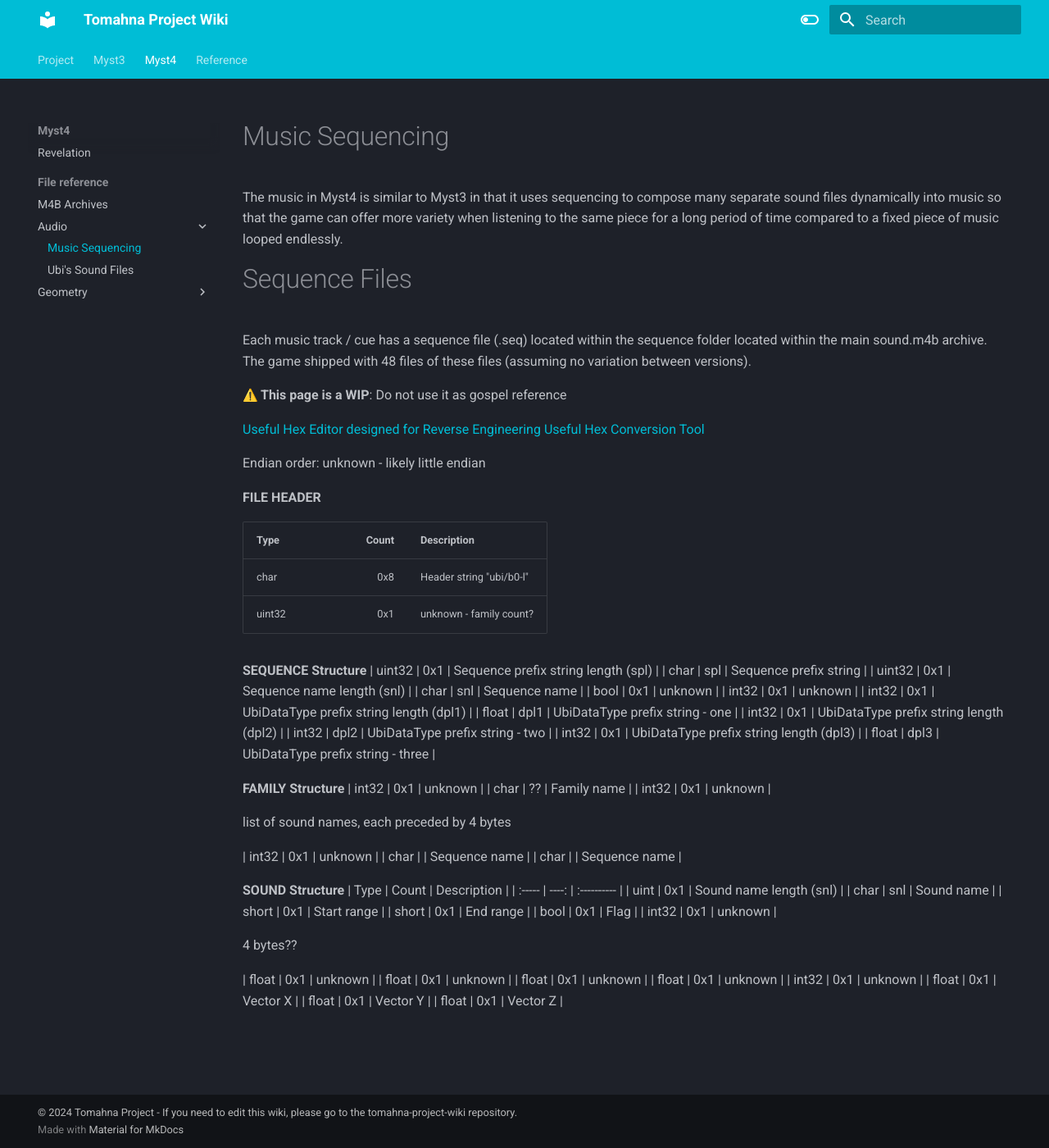
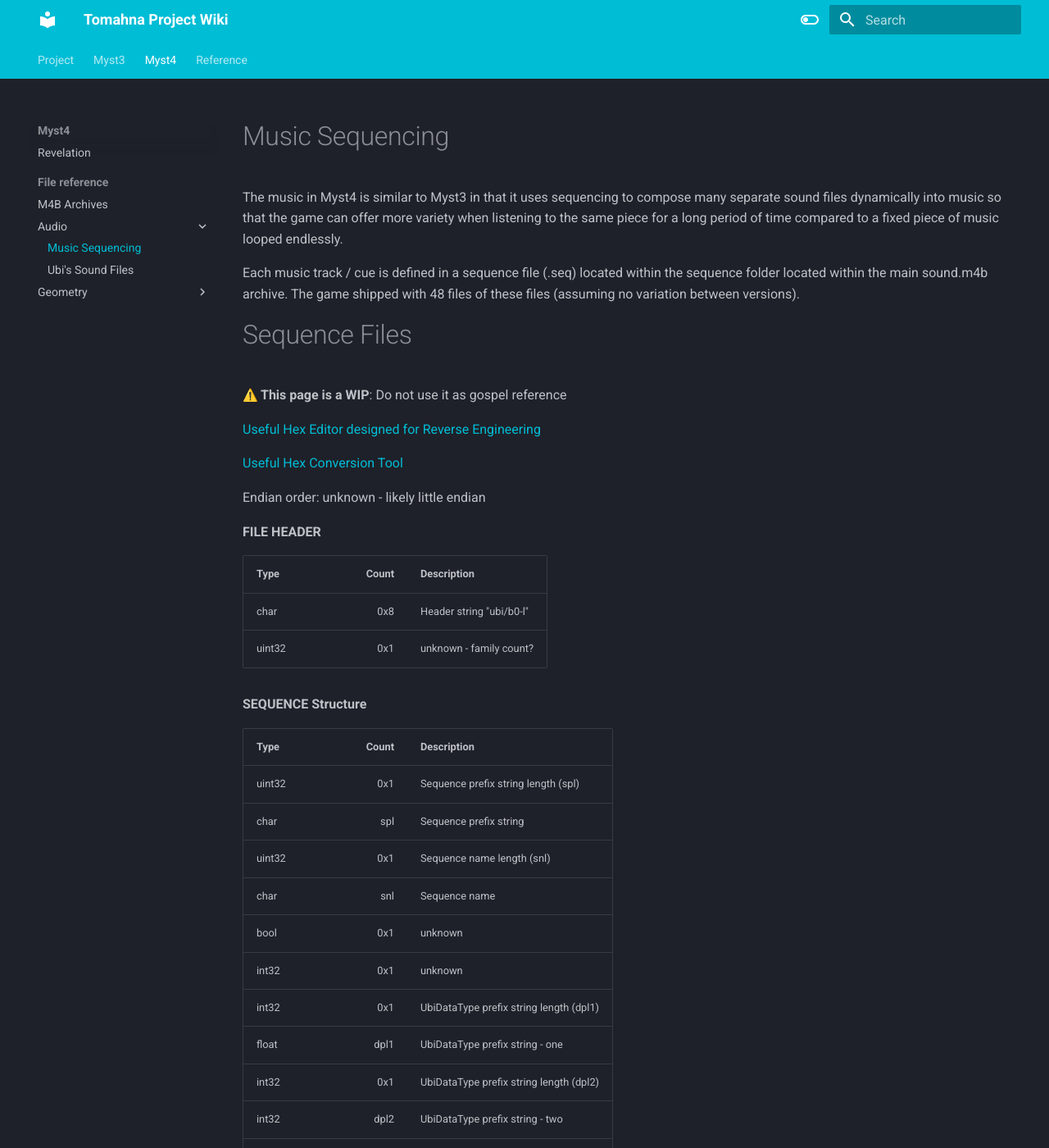
Before and after one commit to TomahnaProject/tomahna-project-wiki, an MkDocs documentation site: the page built from docs/myst4/file-reference/audio/sequences.md, in a window 1280 px wide and 1400 px high. Shown: the whole window at 82% size. Built offline with MkDocs 1.6.1 and Material for MkDocs 9.7.7, drawn with Linux system fonts in a browser that asks for light colours; emoji names are drawn with the system emoji font; some of the changed text lies outside the part shown.

Commit message:
fixing the sequence.md because table is still broken

```diff
--- a/docs/myst4/file-reference/audio/sequences.md
+++ b/docs/myst4/file-reference/audio/sequences.md
@@ -2,14 +2,14 @@
 
 The music in Myst4 is similar to Myst3 in that it uses sequencing to compose many separate sound files dynamically into music so that the game can offer more variety when listening to the same piece for a long period of time compared to a fixed piece of music looped endlessly.
 
-# Sequence Files
-
-Each music track / cue has a sequence file (.seq) located within the sequence folder located within the main sound.m4b archive.
+Each music track / cue is defined in a sequence file (.seq) located within the sequence folder located within the main sound.m4b archive.
 The game shipped with 48 files of these files (assuming no variation between versions).
 
+# Sequence Files
 :warning: **This page is a WIP**: Do not use it as gospel reference
 
 [Useful Hex Editor designed for Reverse Engineering](https://web.imhex.werwolv.net/)
+
 [Useful Hex Conversion Tool](https://www.scadacore.com/tools/programming-calculators/online-hex-converter/)
 
 Endian order: unknown - likely little endian
@@ -57,9 +66,6 @@ list of sound names, each preceded by 4 bytes
 | short  |  0x1  | End range |
 | bool   |  0x1  | Flag |
 | int32  |  0x1  | unknown  |
-
-4 bytes??
-
 | float  |  0x1  | unknown |
 | float  |  0x1  | unknown |
 | float  |  0x1  | unknown |
```
Also changed, not shown: other parts of docs/myst4/file-reference/audio/sequences.md (+9 -0 lines).
